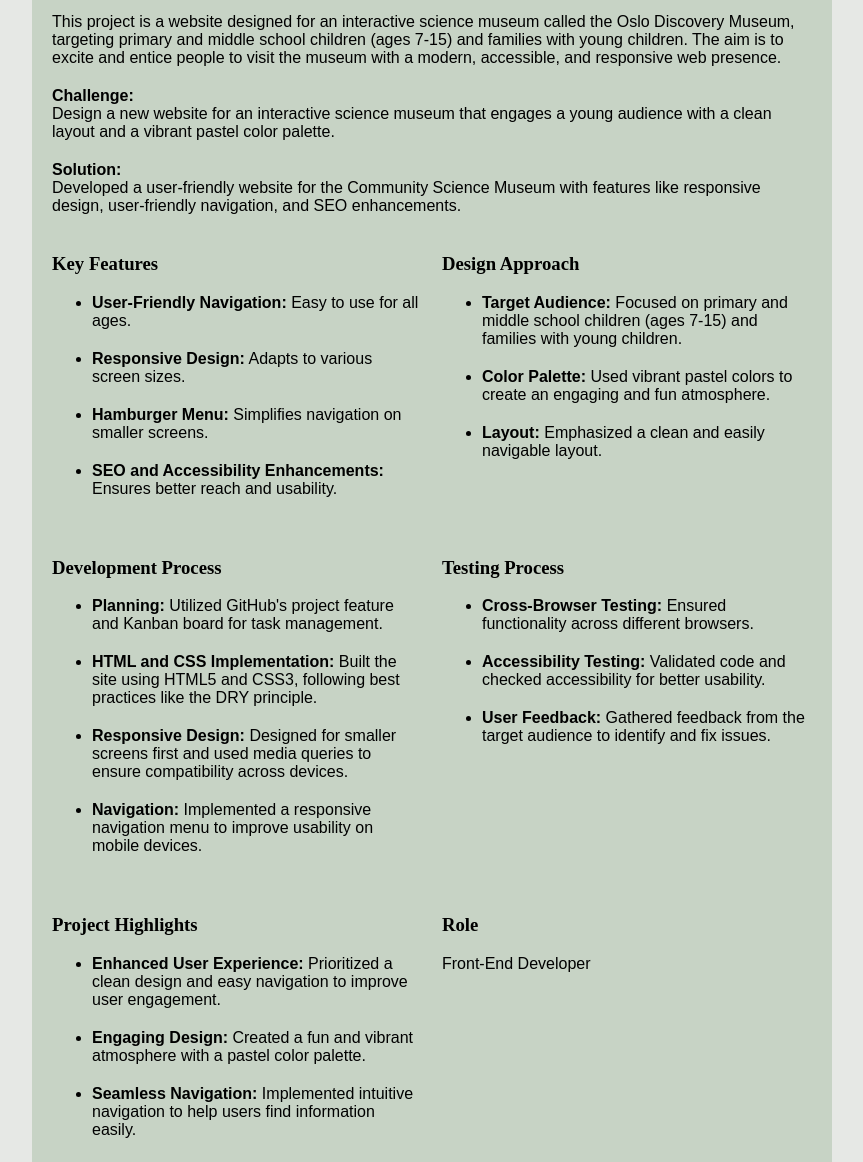
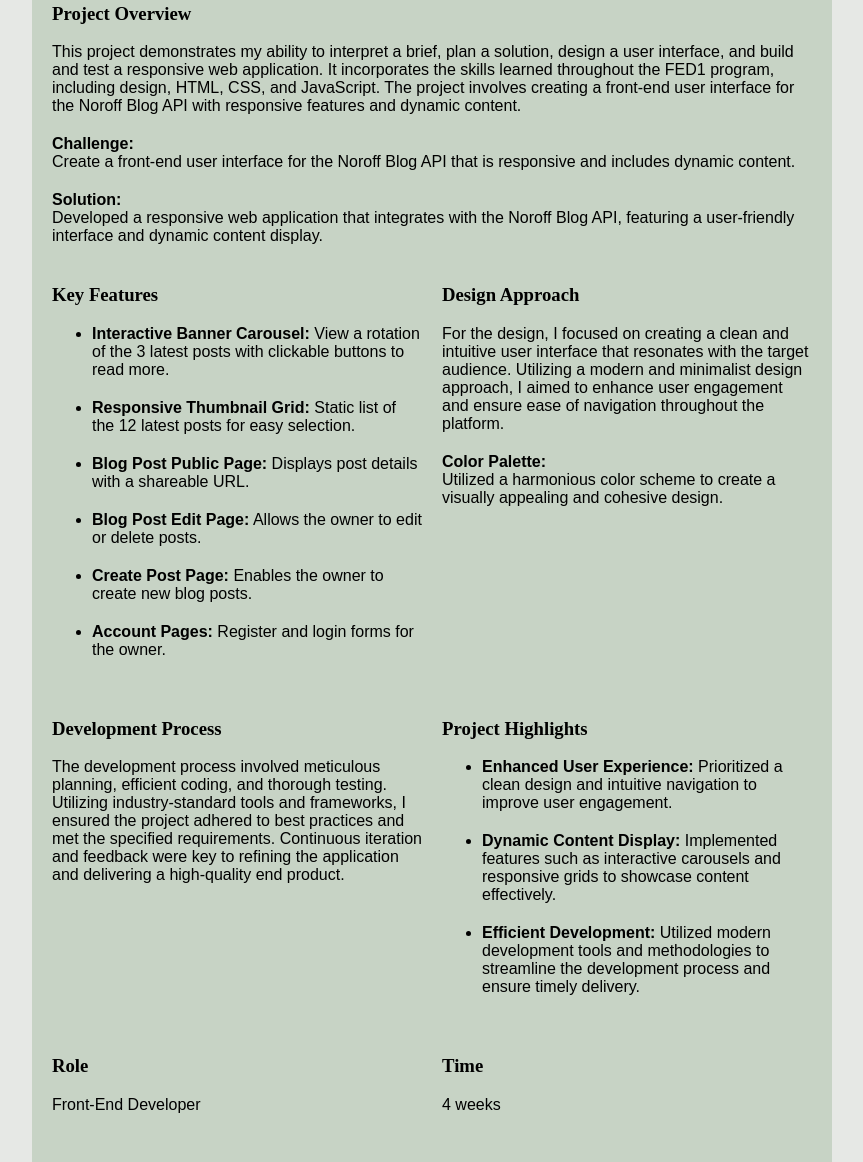
Before and after one commit to RosarioBA/Portfolio, a plain HTML site: page project-3.html in a window 1280 px wide. Shown: the part 694-1856 px from the top of the page, without its empty margins (208-1071 px from the left). Drawn offline with Linux system fonts and the light colour scheme; a script that the page names is missing; a web font is replaced by a local one.

Commit message:
creating the project 3

```diff
--- a/project-3.html
+++ b/project-3.html
@@ -26,54 +26,40 @@
         </header>
         <main>
             <div class="project">
-                <h1>Oslo Discovery Museum</h1>
-                <img src="/semester-project.png" alt="Project Screenshot">
-                <h2>Interactive Science Museum Website</h2>
+                <h1>HotView Labs</h1>
+                <img src="/hot-view-labs.png" alt="Project Exam 1 Screenshot">
+                <h2>Blog Platform</h2>
                 <h3>Project Overview</h3>
-                <p>This project is a website designed for an interactive science museum called the Oslo Discovery Museum, targeting primary and middle school children (ages 7-15) and families with young children. The aim is to excite and entice people to visit the museum with a modern, accessible, and responsive web presence.</p>
-                <p><strong>Challenge:</strong> Design a new website for an interactive science museum that engages a young audience with a clean layout and a vibrant pastel color palette.</p>
-                <p><strong>Solution:</strong> Developed a user-friendly website for the Community Science Museum with features like responsive design, user-friendly navigation, and SEO enhancements.</p>
+                <p>This project demonstrates my ability to interpret a brief, plan a solution, design a user interface, and build and test a responsive web application. It incorporates the skills learned throughout the FED1 program, including design, HTML, CSS, and JavaScript. The project involves creating a front-end user interface for the Noroff Blog API with responsive features and dynamic content.</p>
+                <p><strong>Challenge:</strong> Create a front-end user interface for the Noroff Blog API that is responsive and includes dynamic content.</p>
+                <p><strong>Solution:</strong> Developed a responsive web application that integrates with the Noroff Blog API, featuring a user-friendly interface and dynamic content display.</p>
                 <div class="thumbnail-grid">
                     <div>
                      <h3>Key Features</h3>
                          <ul>
-                            <li><strong>User-Friendly Navigation:</strong> Easy to use for all ages.</li>
-                            <li><strong>Responsive Design:</strong> Adapts to various screen sizes.</li>
-                            <li><strong>Hamburger Menu:</strong> Simplifies navigation on smaller screens.</li>
-                            <li><strong>SEO and Accessibility Enhancements:</strong> Ensures better reach and usability.</li>
+                             <li><strong>Interactive Banner Carousel:</strong> View a rotation of the 3 latest posts with clickable buttons to read more.</li>
+                              <li><strong>Responsive Thumbnail Grid:</strong> Static list of the 12 latest posts for easy selection.</li>
+                             <li><strong>Blog Post Public Page:</strong> Displays post details with a shareable URL.</li>
+                            <li><strong>Blog Post Edit Page:</strong> Allows the owner to edit or delete posts.</li>
+                            <li><strong>Create Post Page:</strong> Enables the owner to create new blog posts.</li>
+                            <li><strong>Account Pages:</strong> Register and login forms for the owner.</li>
                           </ul>
                     </div>
                      <div>
                           <h3>Design Approach</h3>
-                        <ul>
-                            <li><strong>Target Audience:</strong> Focused on primary and middle school children (ages 7-15) and families with young children.</li>
-                            <li><strong>Color Palette:</strong> Used vibrant pastel colors to create an engaging and fun atmosphere.</li>
-                            <li><strong>Layout:</strong> Emphasized a clean and easily navigable layout.</li>
-                        </ul>
+                            <p>For the design, I focused on creating a clean and intuitive user interface that resonates with the target audience. Utilizing a modern and minimalist design approach, I aimed to enhance user engagement and ensure ease of navigation throughout the platform.</p>
+                            <p><strong>Color Palette:</strong> Utilized a harmonious color scheme to create a visually appealing and cohesive design.</p>
                      </div>
                      <div>
                          <h3>Development Process</h3>
-                        <ul>
-                            <li><strong>Planning:</strong> Utilized GitHub's project feature and Kanban board for task management.</li>
-                            <li><strong>HTML and CSS Implementation:</strong> Built the site using HTML5 and CSS3, following best practices like the DRY principle.</li>
-                            <li><strong>Responsive Design:</strong> Designed for smaller screens first and used media queries to ensure compatibility across devices.</li>
-                            <li><strong>Navigation:</strong> Implemented a responsive navigation menu to improve usability on mobile devices.</li>
-                        </ul>
-                    </div>
-                    <div>
-                        <h3>Testing Process</h3>
-                        <ul>
-                            <li><strong>Cross-Browser Testing:</strong> Ensured functionality across different browsers.</li>
-                            <li><strong>Accessibility Testing:</strong> Validated code and checked accessibility for better usability.</li>
-                            <li><strong>User Feedback:</strong> Gathered feedback from the target audience to identify and fix issues.</li>
-                        </ul>
+                         <p>The development process involved meticulous planning, efficient coding, and thorough testing. Utilizing industry-standard tools and frameworks, I ensured the project adhered to best practices and met the specified requirements. Continuous iteration and feedback were key to refining the application and delivering a high-quality end product.</p>
                      </div>
                       <div>
                          <h3>Project Highlights</h3>
                             <ul>
-                            <li><strong>Enhanced User Experience:</strong> Prioritized a clean design and easy navigation to improve user engagement.</li>
-                            <li><strong>Engaging Design:</strong> Created a fun and vibrant atmosphere with a pastel color palette.</li>
-                            <li><strong>Seamless Navigation:</strong> Implemented intuitive navigation to help users find information easily.</li>
+                                <li><strong>Enhanced User Experience:</strong> Prioritized a clean design and intuitive navigation to improve user engagement.</li>
+                                 <li><strong>Dynamic Content Display:</strong> Implemented features such as interactive carousels and responsive grids to showcase content effectively.</li>
+                                <li><strong>Efficient Development:</strong> Utilized modern development tools and methodologies to streamline the development process and ensure timely delivery.</li>
                              </ul>
                       </div>
                 <div>
@@ -86,10 +72,7 @@
                 </div>
                 <div>
                     <h3>Tools</h3>
-                        <p>HTML5, CSS3, Git</p>
-                    </div>
-                </div>
-            </div>
+                    <p>HTML5, CSS3, JavaScript
             </main>
             <footer>
             </footer>
```
Also changed, not shown: index.html (+1 -1 lines). Lines whose indentation alone changed are shown as unchanged.
